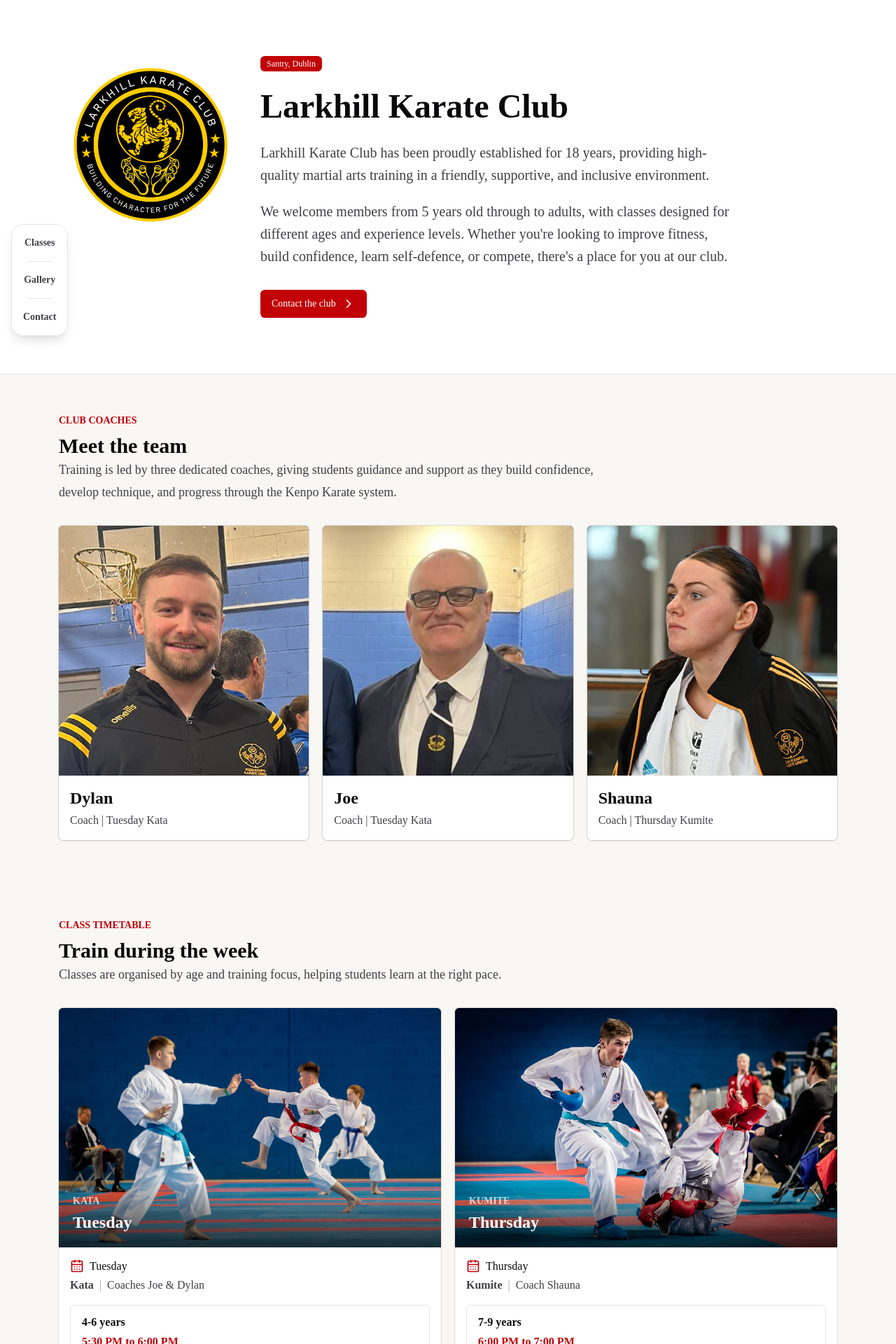
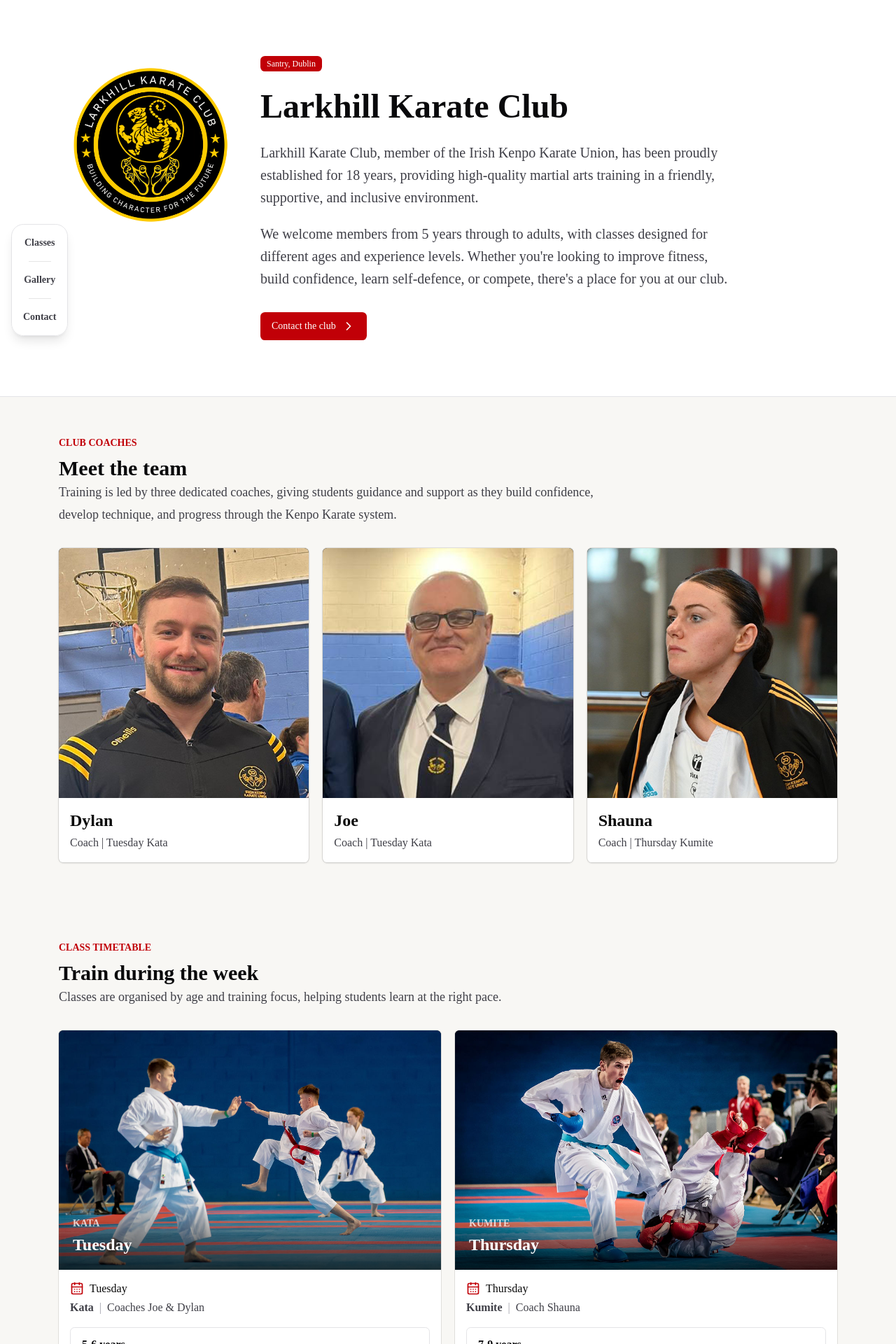
Before and after one commit to MossDog/larkhill-karate-club, a Next.js app: page / in a window 1280 px wide. Shown: the top 1920 px of the page at 70% size. Built offline with nearby package versions, Linux system fonts and the light colour scheme; no server answers; the database is empty.

Commit message:
Refined flavor text and class ages

```diff
--- a/src/app/page.tsx
+++ b/src/app/page.tsx
@@ -75,12 +75,12 @@
               </h1>
               <div className="mt-5 max-w-2xl space-y-5 text-xl leading-8 text-zinc-700">
                 <p>
-                  Larkhill Karate Club has been proudly established for 18
+                  Larkhill Karate Club, member of the Irish Kenpo Karate Union, has been proudly established for 18
                   years, providing high-quality martial arts training in a
                   friendly, supportive, and inclusive environment.
                 </p>
                 <p>
-                  We welcome members from 5 years old through to adults, with
+                  We welcome members from 5 years through to adults, with
                   classes designed for different ages and experience levels.
                   Whether you&apos;re looking to improve fitness, build
                   confidence, learn self-defence, or compete, there&apos;s a
@@ -385,9 +385,9 @@
                   <Ticket className="size-10 stroke-1 text-red-700" />
                 </span>
                 <div>
-                  <p className="text-xl font-black">First class free</p>
+                  <p className="text-xl font-black">First two classes free</p>
                   <p className="mt-2 text-zinc-700">
-                    New students can come along for a trial class before
+                    New students can come along for two trial classes before
                     deciding whether to join.
                   </p>
                 </div>
--- a/src/lib/club-content.ts
+++ b/src/lib/club-content.ts
@@ -102,7 +102,7 @@
     },
     sessions: [
       {
-        group: "4-6 years",
+        group: "5-6 years",
         time: "5:30 PM to 6:00 PM",
       },
       {
```
